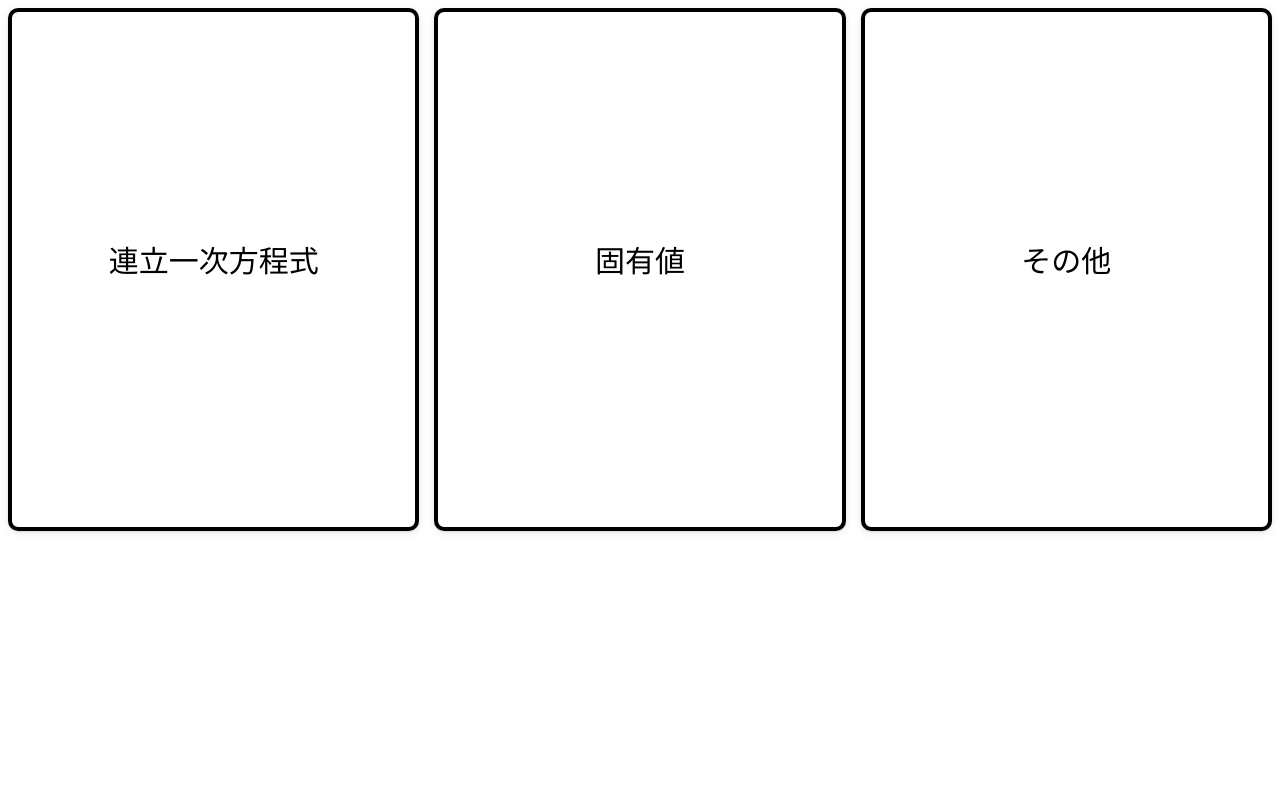
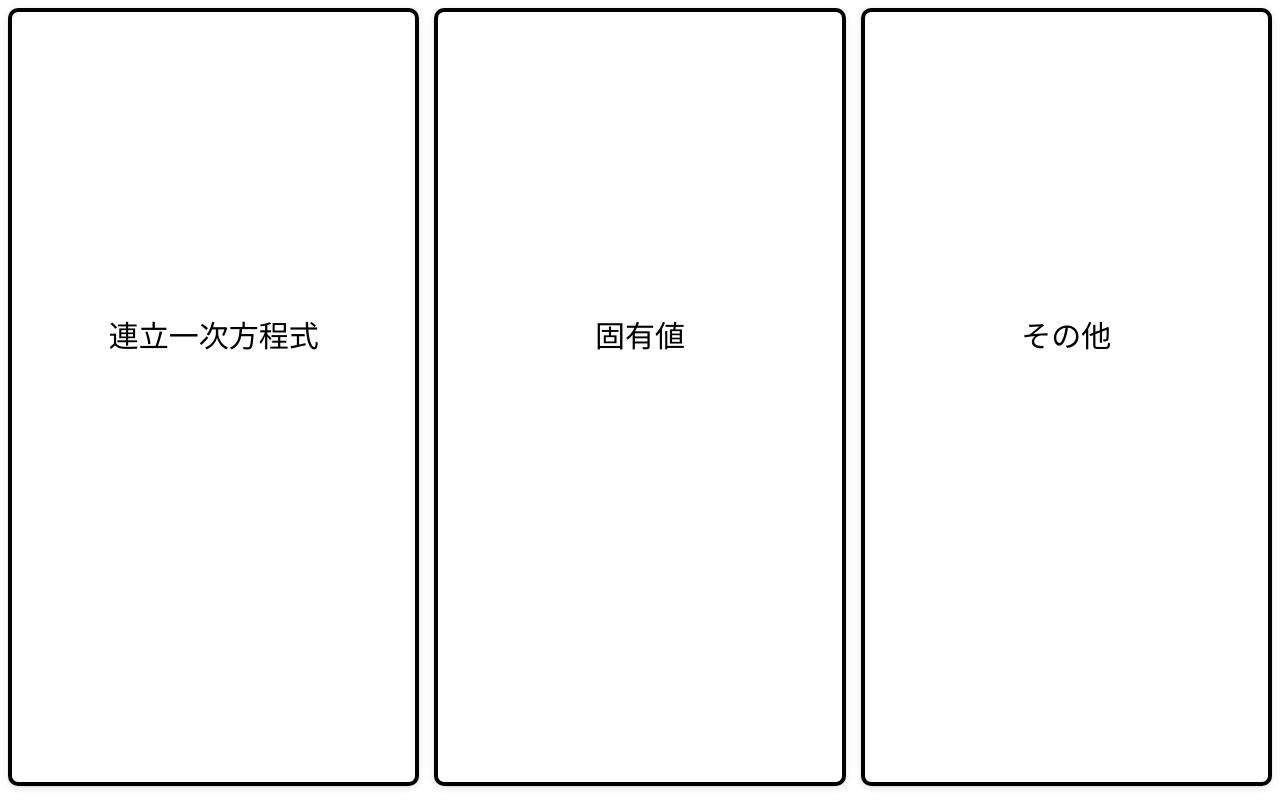
Before and after one commit to tarao1006/numerical-calculation, a React app: page / in a window 1280 px wide. Built offline with nearby package versions, Linux system fonts and the light colour scheme.

Commit message:
Change card height

```diff
--- a/frontend/src/home.jsx
+++ b/frontend/src/home.jsx
@@ -4,13 +4,15 @@ import Link from './components/linkcomposition'
 import Title, { siteTitle } from './components/title'
 
 const Home = () => {
+  console.log(window.innerHeight)
 
   useEffect(() => {
     document.title = `ホーム | ${siteTitle}`
+    console.log(window.innerHeight)
   })
 
   return (
-    <Wrapper>
+    <Wrapper　height={ `${window.innerHeight}px` }>
       <Link to="/linear_equation">
         <Category
           name="連立一次方程式"
@@ -38,7 +40,7 @@ export default Home
 const Category = ({ name, description, children }) => {
 
   return (
-    <Body>
+    <Body height={ window.innerHeight - 30 }>
       <Method>
       <Name>
         { name }
@@ -67,6 +69,7 @@ const Body = styled.div`
   box-shadow: 0px 1px 2px 0px rgba(0, 0, 0, 0.1), 0px 2px 10px 0px rgba(0, 0, 0, 0.08);
   transition: all 0.4s ease 0s;
   color: black;
+  height: ${({ height }) => `${height}px`};
 
   &:hover {
     background: black;
@@ -75,7 +78,7 @@ const Body = styled.div`
 `
 
 const Method = styled.div`
-  padding: 15em 0;
+  padding: 20em 0;
 `
 
 const Name = styled.div`
```
